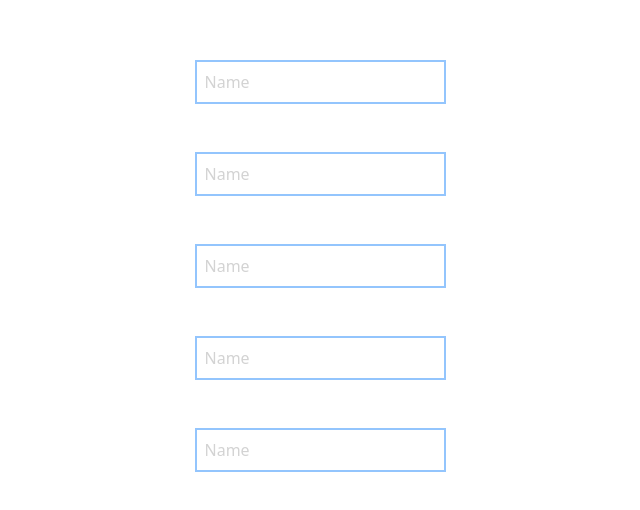
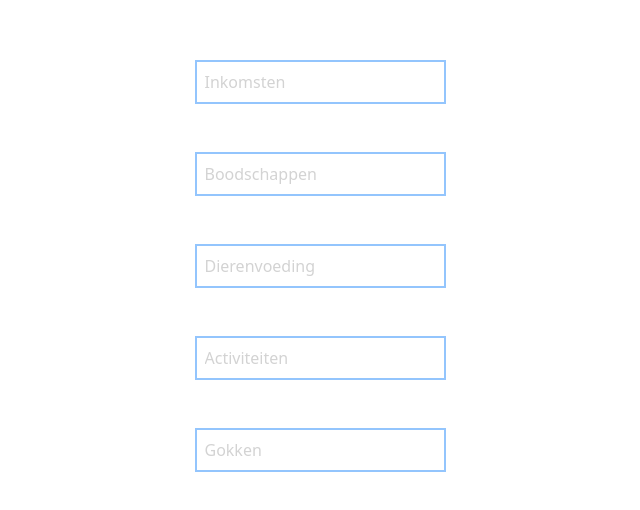
Before and after one commit to ZiaadNegm/IncomeDivider, a React (Vite) app in the folder my-react-app/: page / in a window 1280 px wide. Shown: the part 134-644 px from the top of the page, without its empty margins (320-960 px from the left). Built offline with nearby package versions, Linux system fonts and the light colour scheme.

Commit message:
Eerste rij bijna af. Gebruikt nu een array van states om elke box bij te houden. Kleur tekst moet nog aangepast worden en tweede rij met uigaves moeten nog toegevoegd worden

```diff
--- a/my-react-app/src/App.tsx
+++ b/my-react-app/src/App.tsx
@@ -3,7 +3,9 @@ import Input_container from './input_container'
 
 function App() {
   return(
+    <div>
     <Input_container />
+    </div>
 
   )
 }
--- a/my-react-app/src/input_container.tsx
+++ b/my-react-app/src/input_container.tsx
@@ -3,21 +3,38 @@ import React, { useState } from 'react';
 
 
 export default function Input_container (){ // Maak de schets na zodat je twee rows hebt, eentje met positief en negatief
-  // zorg ervoor dat de code straks reusable is
+  // zorg ervoor dat de code straks reusable is+
 
   const inputs = Array(5).fill(null);
-  const [inputValue, setInputValue] = useState("Name");
-  // const information = ["Inkomsten", "Boodschappen", ""]
+  const information = ["Inkomsten", "Boodschappen", "Dierenvoeding", "Activiteiten",
+  "Gokken"]
+  const [inputValue, setInputValue] = useState(information); // array maken van states
 
-  function resetInput(){
-    setInputValue("");
+  // Javascript code. Wees specifiek wat voor soort event je krijgt
+  //
+function handleChange(event: React.ChangeEvent<HTMLInputElement>, index: number) {
+    const newInputValues = [...inputValue];
+    newInputValues[index] = event.target.value
+    setInputValue(newInputValues);
+}
+
+  function resetInput(index: number){
+    const newInputValues = [...inputValue]
+    newInputValues[index] = "";
+    setInputValue(newInputValues);
   }
+
     return(
       <div className="Center">
-
-        {inputs.map((_, index) => (<input key={index}
-         className="input" value={inputValue} style ={{color: 'lightgray'}}
-         onClick={resetInput}/>
-      ))}
+        {inputs.map((_, index) => (
+          <input
+            key={index}
+            className="input"
+            value={inputValue[index]}
+            style={{color: 'lightgray'}}
+            onClick={() => resetInput(index)}  // als er een click is, dan call resetInput met de input
+            onChange={(event) => handleChange(event, index)} //
+          />
+        ))}
     </div> )
 }
```
